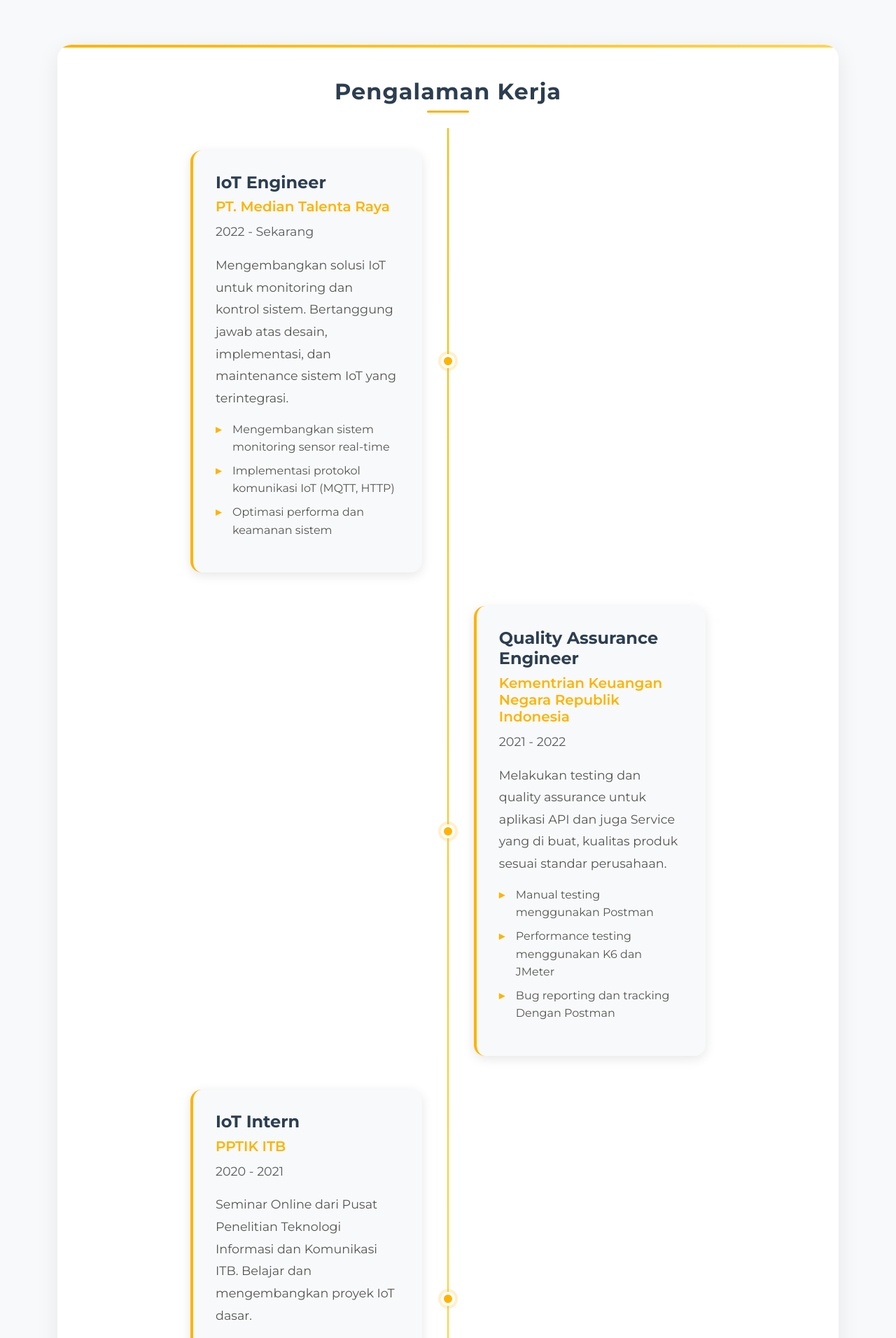
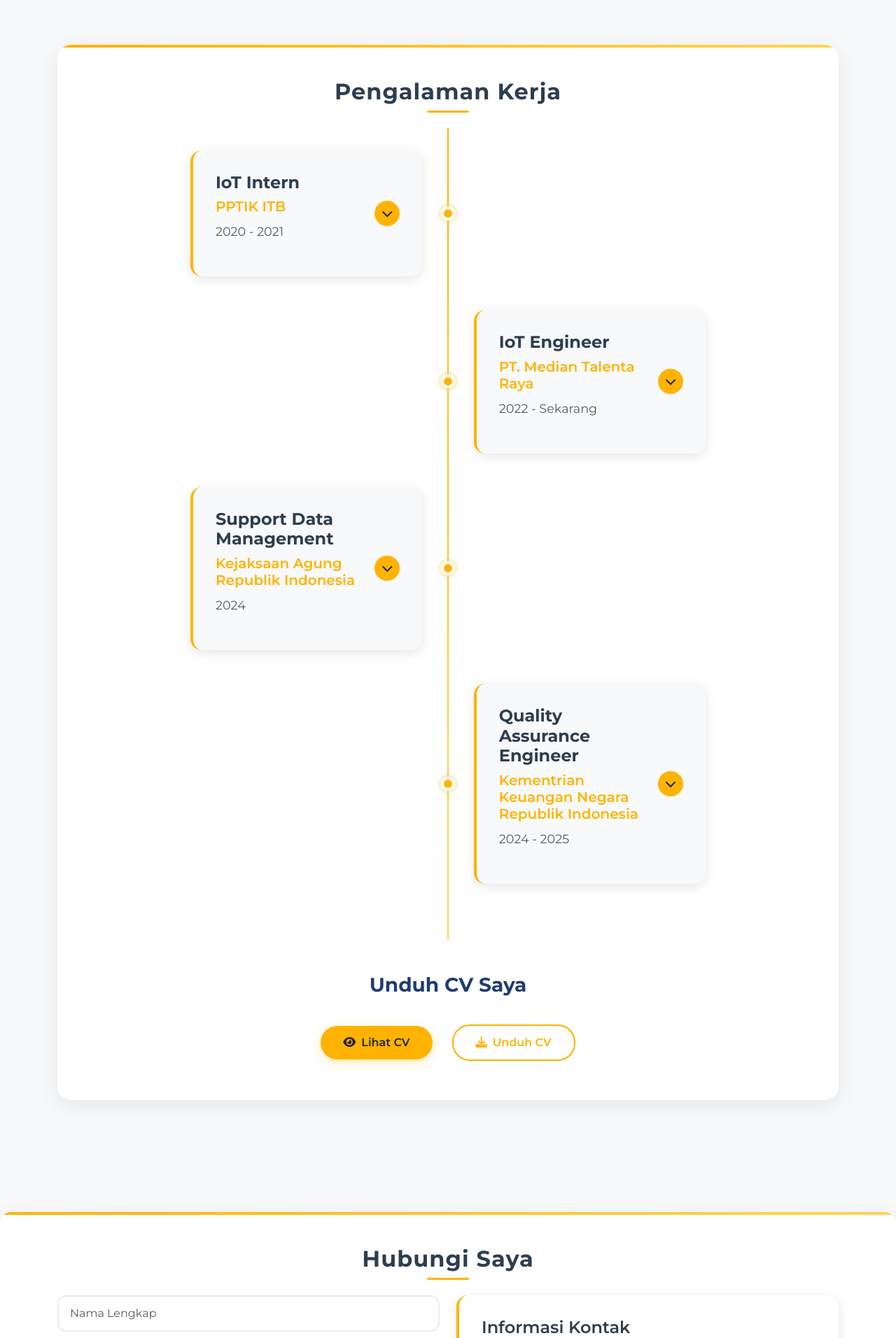
Before and after one commit to ikhsann12760/my_portofolio, a Flask app: template static/templates/index.html in a window 1280 px wide. Shown: the part 2217-4129 px from the top of the page at 70% size. Run offline with Flask 3, Linux system fonts and the light colour scheme; the template is opened without the code that fills it, so the values that code supplies are empty; some libraries are stand-ins or nearby versions.

Commit message:
penambahan pengalaman kerja

```diff
--- a/static/templates/index.html
+++ b/static/templates/index.html
@@ -166,6 +166,8 @@
             background: white;
             color: #1e3c72;
         }
+        .exp-toolbar { display: flex; gap: 8px; }
+        .toolbar-btn { background-color: #ffb300; color: #222; border: none; padding: 8px; border-radius: 50%; width: 36px; height: 36px; display: flex; align-items: center; justify-content: center; }
         .typing-done { border-right: none !important; animation: none !important; }
 
         .contact-form .form-control {
@@ -459,12 +461,45 @@
             <div class="row">
                 <div class="col-lg-8 mx-auto">
                     <div class="timeline">
+                        <!-- Urutan lama ke terbaru -->
                         <div class="timeline-item">
                             <div class="timeline-marker"></div>
                             <div class="timeline-content">
+                                <div class="d-flex justify-content-between align-items-center">
+                                    <div>
+                                        <h4>IoT Intern</h4>
+                                        <h5>PPTIK ITB</h5>
+                                        <p class="text-muted">2020 - 2021</p>
+                                    </div>
+                                    <div class="exp-toolbar">
+                                        <button class="toolbar-btn" title="Buka/Tutup" data-bs-toggle="collapse" data-bs-target="#exp3" aria-controls="exp3" aria-expanded="false"><i class="fas fa-chevron-down"></i></button>
+                                    </div>
+                                </div>
+                                <div id="exp3" class="collapse mt-2">
+                                    <p>Seminar Online dari Pusat Penelitian Teknologi Informasi dan Komunikasi ITB. Belajar dan mengembangkan proyek IoT dasar.</p>
+                                    <ul>
+                                        <li>Pengembangan sensor RFID dan juga Pengembangan alat Absensi RFID</li>
+                                        <li>Implementasi MQTT untuk pengiriman data dengan RabbitMQ</li>
+                                        <li>Dokumentasi proyek IoT</li>
+                                    </ul>
+                                </div>
+                            </div>
+                        </div>
+
+                        <div class="timeline-item">
+                            <div class="timeline-marker"></div>
+                            <div class="timeline-content">
+                                <div class="d-flex justify-content-between align-items-center">
+                                    <div>
                                         <h4>IoT Engineer</h4>
                                         <h5>PT. Median Talenta Raya</h5>
                                         <p class="text-muted">2022 - Sekarang</p>
+                                    </div>
+                                    <div class="exp-toolbar">
+                                        <button class="toolbar-btn" title="Buka/Tutup" data-bs-toggle="collapse" data-bs-target="#exp1" aria-controls="exp1" aria-expanded="false"><i class="fas fa-chevron-down"></i></button>
+                                    </div>
+                                </div>
+                                <div id="exp1" class="collapse mt-2">
                                     <p>Mengembangkan solusi IoT untuk monitoring dan kontrol sistem. Bertanggung jawab atas desain, implementasi, dan maintenance sistem IoT yang terintegrasi.</p>
                                     <ul>
                                         <li>Mengembangkan sistem monitoring sensor real-time</li>
@@ -473,13 +508,47 @@
                                     </ul>
                                 </div>
                             </div>
+                        </div>
 
                         <div class="timeline-item">
                             <div class="timeline-marker"></div>
                             <div class="timeline-content">
+                                <div class="d-flex justify-content-between align-items-center">
+                                    <div>
+                                        <h4>Support Data Management</h4>
+                                        <h5>Kejaksaan Agung Republik Indonesia</h5>
+                                        <p class="text-muted">2024</p>
+                                    </div>
+                                    <div class="exp-toolbar">
+                                        <button class="toolbar-btn" title="Buka/Tutup" data-bs-toggle="collapse" data-bs-target="#exp4" aria-controls="exp4" aria-expanded="false"><i class="fas fa-chevron-down"></i></button>
+                                    </div>
+                                </div>
+                                <div id="exp4" class="collapse mt-2">
+                                    <p>Bertujuan untuk memanage data pada database setiap kejaksaan yang ada di Indonesia ke Kejaksaan Agung Jakarta.</p>
+                                    <ul>
+                                        <li>Menginstall program software di dalam server</li>
+                                        <li>Konfigurasi software pada server</li>
+                                        <li>Menambahkan agent service pada server</li>
+                                        <li>Memindahkan data dari server kejaksaan setiap daerah ke pusat</li>
+                                    </ul>
+                                </div>
+                            </div>
+                        </div>
+
+                        <div class="timeline-item">
+                            <div class="timeline-marker"></div>
+                            <div class="timeline-content">
+                                <div class="d-flex justify-content-between align-items-center">
+                                    <div>
                                         <h4>Quality Assurance Engineer</h4>
                                         <h5>Kementrian Keuangan Negara Republik Indonesia</h5>
-                                <p class="text-muted">2021 - 2022</p>
+                                        <p class="text-muted">2024 - 2025</p>
+                                    </div>
+                                    <div class="exp-toolbar">
+                                        <button class="toolbar-btn" title="Buka/Tutup" data-bs-toggle="collapse" data-bs-target="#exp2" aria-controls="exp2" aria-expanded="false"><i class="fas fa-chevron-down"></i></button>
+                                    </div>
+                                </div>
+                                <div id="exp2" class="collapse mt-2">
                                     <p>Melakukan testing dan quality assurance untuk aplikasi API dan juga Service yang di buat, kualitas produk sesuai standar perusahaan.</p>
                                     <ul>
                                         <li>Manual testing menggunakan Postman</li>
@@ -487,20 +556,6 @@
                                         <li>Bug reporting dan tracking Dengan Postman</li>
                                     </ul>
                                 </div>
-                        </div>
-
-                        <div class="timeline-item">
-                            <div class="timeline-marker"></div>
-                            <div class="timeline-content">
-                                <h4>IoT Intern</h4>
-                                <h5>PPTIK ITB</h5>
-                                <p class="text-muted">2020 - 2021</p>
-                                <p>Seminar Online dari Pusat Penelitian Teknologi Informasi dan Komunikasi ITB. Belajar dan mengembangkan proyek IoT dasar.</p>
-                                <ul>
-                                    <li>Pengembangan sensor RFID dan juga Pengembangan alat Absensi RFID</li>
-                                    <li>Implementasi MQTT untuk pengiriman data dengan RabbitMQ</li>
-                                    <li>Dokumentasi proyek IoT</li>
-                                </ul>
                             </div>
                         </div>
                     </div>
@@ -628,6 +683,27 @@
         window.addEventListener('load', () => {
             const subtitle = document.querySelector('.typing-text');
             const greeting = document.querySelector('.hero-title');
+            document.querySelectorAll('.exp-toolbar .toolbar-btn[data-bs-target]').forEach(btn => {
+                const targetSel = btn.getAttribute('data-bs-target');
+                const target = document.querySelector(targetSel);
+                if (!target) return;
+                target.addEventListener('show.bs.collapse', () => {
+                    const icon = btn.querySelector('i');
+                    if (icon) { icon.classList.remove('fa-chevron-down'); icon.classList.add('fa-chevron-up'); }
+                });
+                target.addEventListener('hide.bs.collapse', () => {
+                    const icon = btn.querySelector('i');
+                    if (icon) { icon.classList.remove('fa-chevron-up'); icon.classList.add('fa-chevron-down'); }
+                });
+            });
+            document.querySelectorAll('[data-bs-toggle="collapse"]').forEach(btn => {
+                const targetSel = btn.getAttribute('data-bs-target');
+                const target = document.querySelector(targetSel);
+                if (!target) return;
+                const icon = btn.querySelector('i');
+                target.addEventListener('show.bs.collapse', () => { if (icon) { icon.classList.remove('fa-chevron-down'); icon.classList.add('fa-chevron-up'); } });
+                target.addEventListener('hide.bs.collapse', () => { if (icon) { icon.classList.remove('fa-chevron-up'); icon.classList.add('fa-chevron-down'); } });
+            });
 
             // Fade in greeting first
             if (greeting) {
```
Lines whose indentation alone changed are shown as unchanged.
